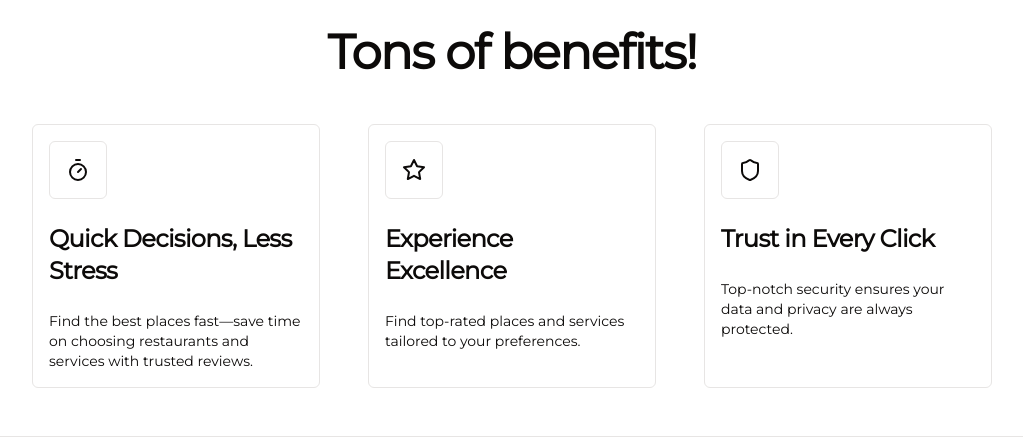
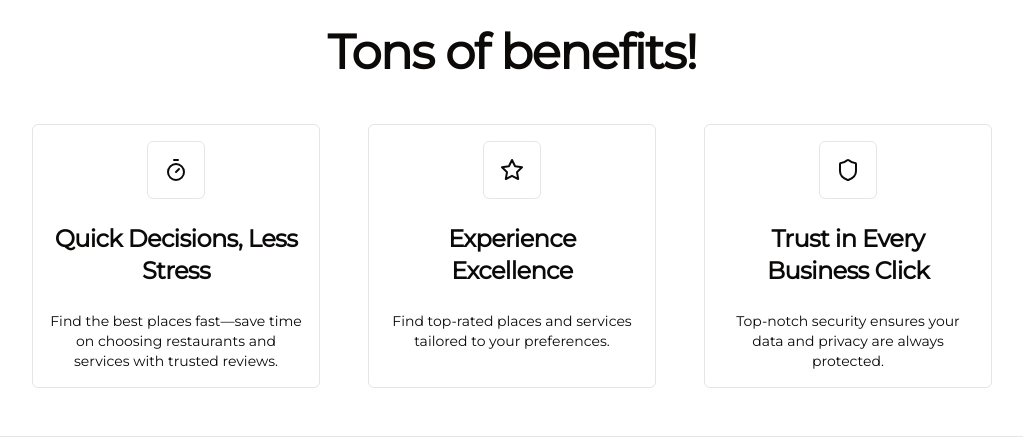
Before and after one commit to RickWithThePortalGun/hopterlink, a Next.js app: page / in a window 1280 px wide. Shown: the part 960-1398 px from the top of the page, without its empty margins (128-1151 px from the left). Built offline with nearby package versions, Linux system fonts and the light colour scheme; no server answers.

Commit message:
fixed subtle errors

```diff
--- a/src/app/feature.tsx
+++ b/src/app/feature.tsx
@@ -11,11 +11,11 @@ const Feature: React.FC<FeatureProps> = ({ icon, headline, description }) => {
   return (
     <div
       className="flex flex-col z-40 p-4 rounded-md bg-background border-[1px]
-        gap-6 text-left max-w-72 md:items-start items-center"
+        gap-6 text-left max-w-72 items-center"
     >
       <div className="py-4 px-4 rounded-md border max-w-fit">{icon}</div>
-      <Typography variant="h3">{headline}</Typography>
-      <Typography variant="p" className="text-minor max-lg:hidden flex">
+      <Typography variant="h3" className="text-center">{headline}</Typography>
+      <Typography variant="p" className="text-minor max-lg:hidden flex text-center">
         {description}
       </Typography>
     </div>
--- a/src/app/layout.tsx
+++ b/src/app/layout.tsx
@@ -37,7 +37,7 @@ export default function RootLayout({
           {" "}
           <ThemeProvider
             attribute="class"
-            enableSystem
+            defaultTheme="light"
             disableTransitionOnChange
           >
             <main className={`flex min-h-screen flex-col ${inter.className}`}>
--- a/src/app/page.tsx
+++ b/src/app/page.tsx
@@ -100,7 +100,7 @@ export default function Home() {
                 />
                 <Feature
                   icon={<Shield size={24} />}
-                  headline="Trust in Every Click
+                  headline="Trust in Every Business Click
                 "
                   description="Top-notch security ensures your data and privacy are always protected.
 
--- a/src/components/CategoryCards.tsx
+++ b/src/components/CategoryCards.tsx
@@ -38,7 +38,7 @@ const CategoryCards = () => {
       ) : // eslint-disable-next-line @typescript-eslint/prefer-optional-chain
       categories && categories?.length ? (
         <div
-          className="grid w-full grid-cols-2 max-md:grid-cols-2 sm:grid-cols-1 lg:grid-cols-4
+          className="grid w-full grid-cols-2 md:grid-cols-2 sm:grid-cols-1 lg:grid-cols-4
             auto-rows-auto gap-4"
         >
           {categories.map((category) => {
@@ -51,7 +51,7 @@ const CategoryCards = () => {
                   <div
                     key={category.id}
                     className="flex flex-col z-40 p-4 rounded-md bg-background border-[1px]
-                      gap-6 items-center justify-center"
+                      gap-6 items-center h-[150px] justify-center"
                   >
                     <Typography variant={"p"}>{category.name}</Typography>
                   </div>
--- a/src/components/Collection.tsx
+++ b/src/components/Collection.tsx
@@ -86,7 +86,6 @@ const Collection = () => {
           )}
         </CredenzaBody>
         <CredenzaFooter>
-          <Button variant={"secondary"}>Send</Button>
           <CredenzaClose asChild>
             <Button variant={"destructive"}>Close</Button>
           </CredenzaClose>
--- a/src/components/common/header.tsx
+++ b/src/components/common/header.tsx
@@ -1,5 +1,5 @@
 "use client";
-import { useState } from "react";
+import { useEffect, useState } from "react";
 import Link from "next/link";
 import { useSession, signOut } from "next-auth/react";
 import { useTheme } from "next-themes";
@@ -51,7 +51,7 @@ import {
 import { Avatar, AvatarFallback, AvatarImage } from "../ui/avatar";
 import Collection from "../Collection";
 import Logo from "../Logo";
-import { getCategory } from "@/app/api/categories/categories";
+import { getCategories, getCategory } from "@/app/api/categories/categories";
 import { RotatingLines } from "react-loader-spinner";
 
 interface SidebarProps extends React.HTMLAttributes<HTMLDivElement> {}
@@ -59,22 +59,34 @@ interface SidebarProps extends React.HTMLAttributes<HTMLDivElement> {}
 export function Header({ className }: SidebarProps) {
   const { theme, setTheme } = useTheme();
   const { status, data: session } = useSession();
-  const [subcategories, setSubcategories] = useState([]);
-  const [loading, setLoading] = useState(false);
   const avatarSrc =
     session?.picture ||
-  'https://www.gravatar.com/avatar/2c7d99fe281ecd3bcd65ab915bac6dd5?s=250'; // Default Gravatar image
+    "https://www.gravatar.com/avatar/2c7d99fe281ecd3bcd65ab915bac6dd5?s=250"; // Default Gravatar image
 
-  const fetchSubcategories = async (categoryId: number) => {
-    setSubcategories([]);
+    const [categories, setCategories] = useState([]);
+    const [subcategories, setSubcategories] = useState([]);
+    const [loading, setLoading] = useState(true);
+
+    useEffect(() => {
+      const fetchCategories = async () => {
+        const categories = await getCategories();
+        if (categories) {
+          setCategories(categories);
+          setLoading(false);
+        }
+      };
+
+      fetchCategories();
+    }, []);
+
+    const fetchSubcategories = (categoryId: number) => {
       setLoading(true);
-    const category = await getCategory(categoryId);
+      const category = categories.find(cat => cat.id === categoryId);
       if (category) {
         setSubcategories(category.subcategories);
       }
       setLoading(false);
     };
-
   const getLogo = () => (
     <Link href="/" className="pointer flex items-center">
       <Logo />
@@ -228,15 +240,7 @@ export function Header({ className }: SidebarProps) {
           <DropdownMenuTrigger>
             <p className="text-md"> More</p>{" "}
           </DropdownMenuTrigger>
-          <DropdownMenuContent>
-            <DropdownMenuItem>
-              <Link href="/docs" legacyBehavior passHref>
-                <DropdownMenuItem className={navigationMenuTriggerStyle()}>
-                  More
-                </DropdownMenuItem>
-              </Link>
-            </DropdownMenuItem>
-          </DropdownMenuContent>
+
         </DropdownMenu>
       </div>
     );
--- a/src/middleware.ts
+++ b/src/middleware.ts
@@ -1,5 +1,5 @@
 export { default } from "next-auth/middleware";
 
 export const config = {
-  matcher: ["/business/:path*", "/account"],
+  matcher: ["/business/:path*"],
 };
--- a/src/providers/theme-provider.tsx
+++ b/src/providers/theme-provider.tsx
@@ -3,5 +3,5 @@ import { ThemeProvider as NextThemesProvider } from "next-themes";
 import { type ThemeProviderProps } from "next-themes/dist/types";
 
 export function ThemeProvider({ children, ...props }: ThemeProviderProps) {
-  return <NextThemesProvider {...props}>{children}</NextThemesProvider>;
+  return <NextThemesProvider defaultTheme="" {...props}>{children}</NextThemesProvider>;
 }
```
Lines whose indentation alone changed are shown as unchanged.
